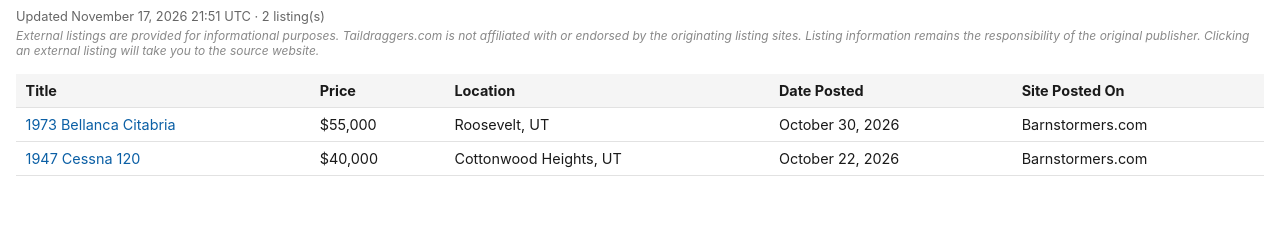
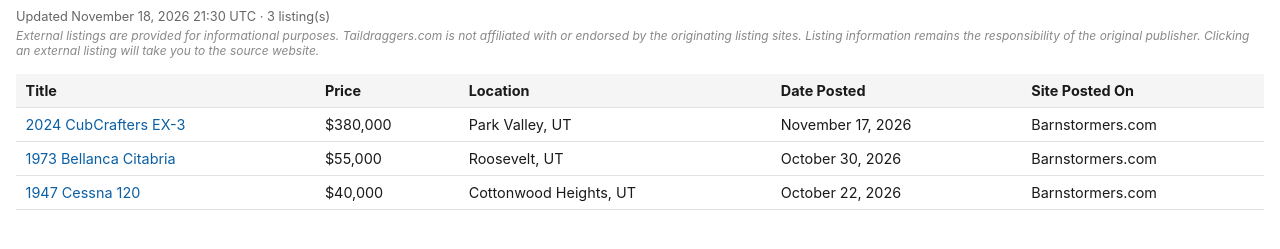
Before and after one commit to taildraggers/utah, a plain HTML site: page docs/index.html in a window 1280 px wide. Shown: the part 43-292 px from the top of the page. Drawn offline with Linux system fonts and the light colour scheme.

Commit message:
Update Utah listings (2026-11-18)

```diff
--- a/docs/index.html
+++ b/docs/index.html
@@ -58,13 +58,14 @@
 </head>
 <body>
   <h1>Taildragger Ads in Utah</h1>
-  <div class="updated">Updated November 17, 2026 21:51 UTC &middot; 2 listing(s)</div>
+  <div class="updated">Updated November 18, 2026 21:30 UTC &middot; 3 listing(s)</div>
   <div class="disclaimer">External listings are provided for informational purposes. Taildraggers.com is not affiliated with or endorsed by the originating listing sites. Listing information remains the responsibility of the original publisher. Clicking an external listing will take you to the source website.</div>
   <table>
     <thead>
       <tr><th>Title</th><th>Price</th><th>Location</th><th>Date Posted</th><th>Site Posted On</th></tr>
     </thead>
     <tbody>
+        <tr><td><a href="https://www.barnstormers.com/classified-2084388-2024-CUBCRAFTERS-EX3.html" target="_blank" rel="noopener noreferrer">2024 CubCrafters EX-3</a></td><td>$380,000</td><td>Park Valley, UT</td><td>November 17, 2026</td><td>Barnstormers.com</td></tr>
         <tr><td><a href="https://www.barnstormers.com/classified-2023369-1973-Citabria-7GCBC.html" target="_blank" rel="noopener noreferrer">1973 Bellanca Citabria</a></td><td>$55,000</td><td>Roosevelt, UT</td><td>October 30, 2026</td><td>Barnstormers.com</td></tr>
         <tr><td><a href="https://www.barnstormers.com/classified-2079654-1947-Cessna-120.html" target="_blank" rel="noopener noreferrer">1947 Cessna 120</a></td><td>$40,000</td><td>Cottonwood Heights, UT</td><td>October 22, 2026</td><td>Barnstormers.com</td></tr>
     </tbody>
```
